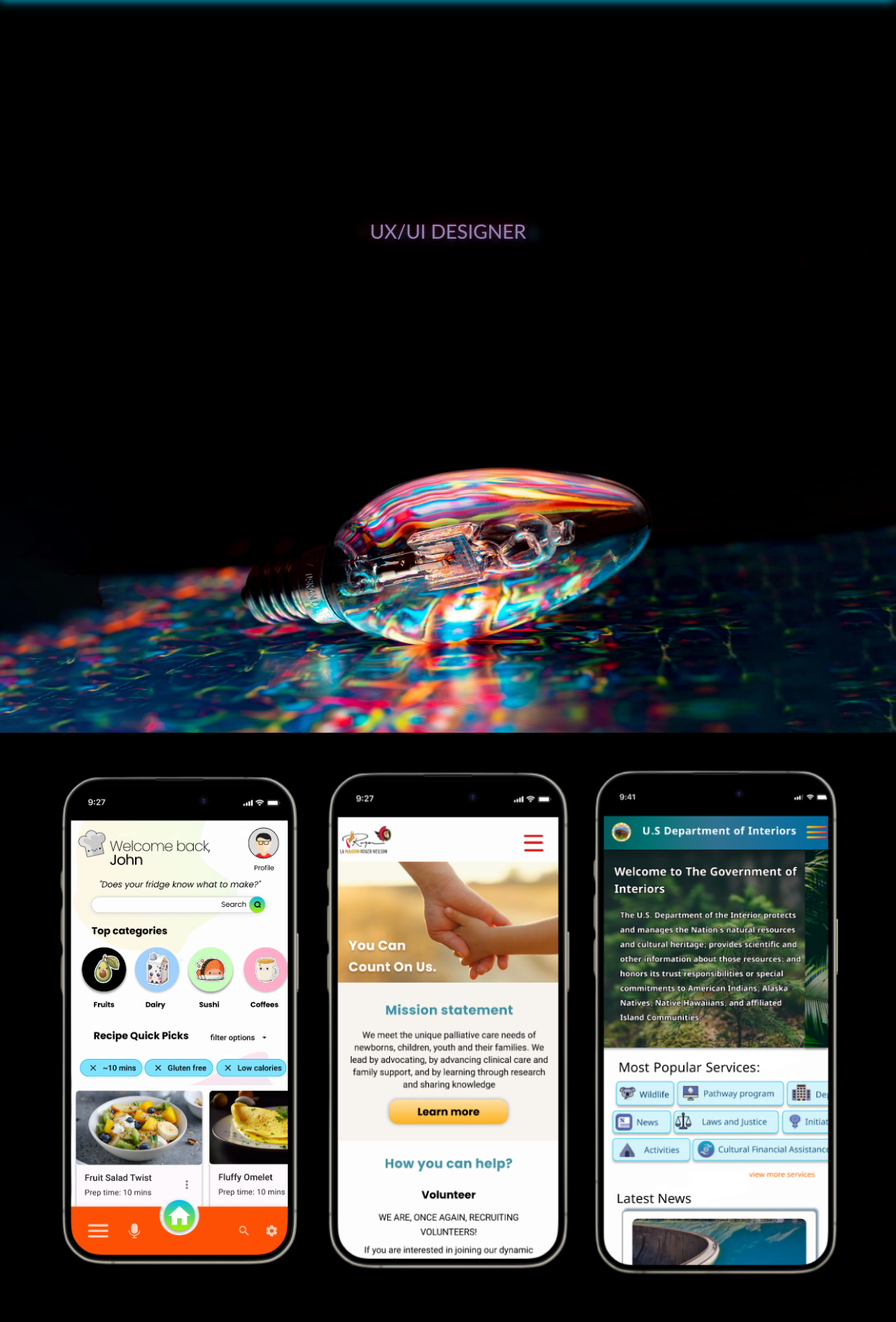
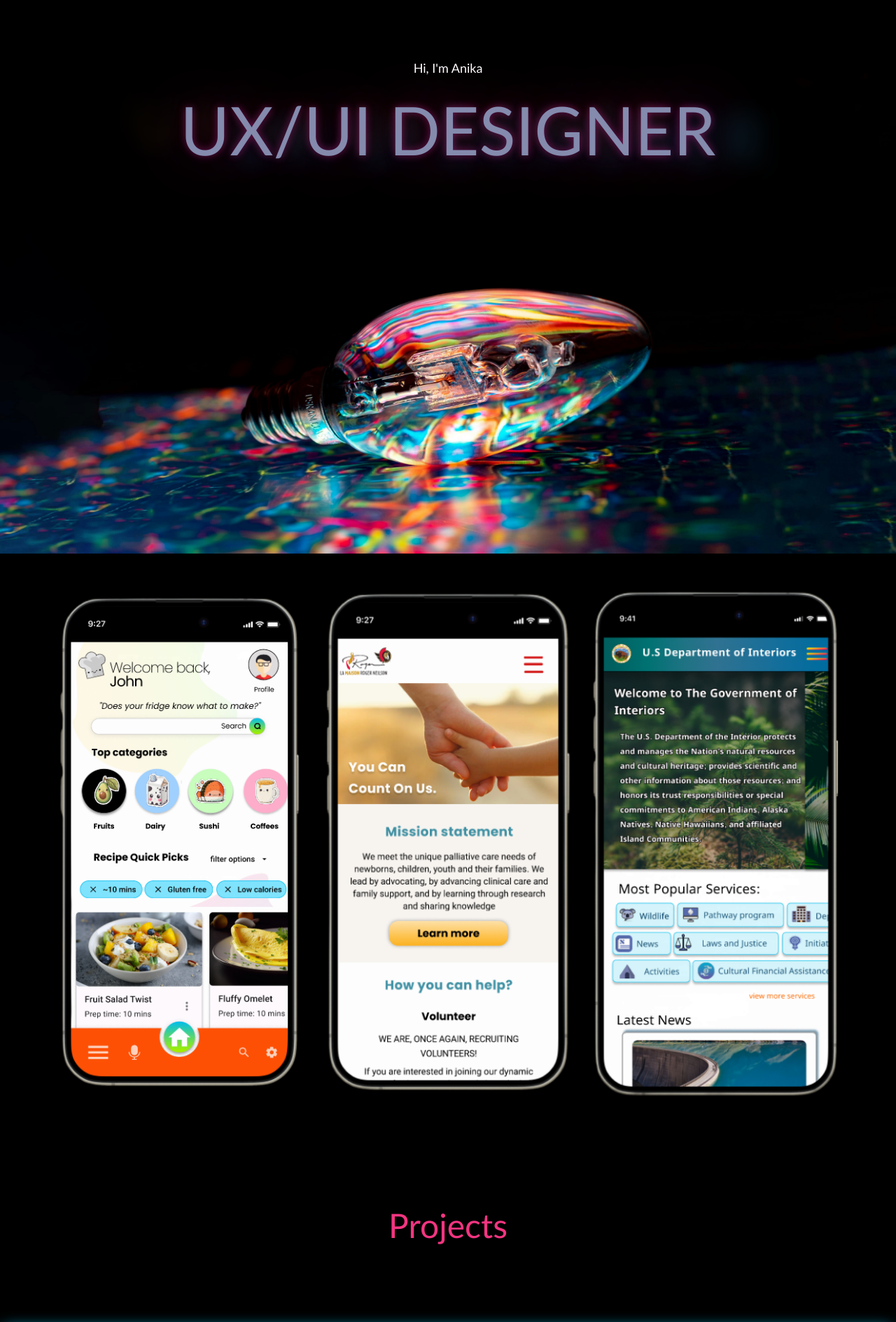
Before and after one commit to RogueAnuku/ux-ui-designer-anika, a PHP site: page /index.html in a window 1280 px wide. Shown: the part 70-1959 px from the top of the page at 70% size. Run offline with PHP 8.4, Linux system fonts and the light colour scheme.

Commit message:
commit 013

```diff
--- a/index.css
+++ b/index.css
@@ -48,7 +48,9 @@
   }
 
 
-  h3 {       margin-right: auto;
+  h3 {
+    z-index: 1;
+       margin-right: auto;
     margin-left: auto;
 
     animation: lights 5s 750ms linear infinite;
@@ -275,10 +277,7 @@ body {
         min-height: 100%;
         position: relative;
     }
-    body, h1, h2,  p, div {
-        margin: 0;
-        padding: 0;
-    }
+
 
     .menu-icon-img img {
         width: 46px;
@@ -288,7 +287,7 @@ body {
 
 
      .navbar {
-    box-shadow: -1px 1px 14px 0px #00bFF0;
+
     background-color: #000 !important;
     width: 100%;
     top: 0;
@@ -322,8 +321,12 @@ body {
         width: 100%;
     }
 
+  .row.hero-container p {
+    text-align: center;
+    font-size: 1.3rem;
+    color: white;
 
-
+  }
 
      .row {
         margin-right: 0px;
@@ -332,6 +335,7 @@ body {
         display: flex;
         -ms-flex-wrap: wrap;
         flex-wrap: wrap;
+        flex-direction: column;
     }
 
 
@@ -722,6 +726,11 @@ body {
 }
 
  @media  (min-width:576px)   {
+    .hero-container {
+        margin-top: 20%;
+        position: relative;
+        width: 100%;
+    }
 
     .hero-container img {
 
@@ -779,20 +788,10 @@ body {
 
      @media (min-width:768px)  {
 
-        .jumbotron-content img {
-            padding-top: 8%;
-            box-shadow: -1px 32px 59px #00bFF0;
+        .hero-container img {
+            margin-top: -135px;
+            width: 100%;
         }
-        .jumbotron-overlay {
-            width: 100%;
-            position: absolute;
-
-            text-align: center;
-            color: white;
-            /* background-color: rgba(0, 0, 0, 0.5); */
-            padding: 20px;
-        }
-
         .img-1 {
             margin-top: -89px;
             z-index: 4;
@@ -848,34 +847,20 @@ body {
         }
 
 
+        .hero-container {
+            margin-top: 12%;
+            position: relative;
+            width: 100%;
+        }
 
 
-.jumbotron {
-    margin-top: -100px;
-    background-color: #000;
+.hero-container img {
+    margin-top: -150px;
 }
 
-.jumbotron-title {
-margin-top: -68px;
-font-weight: 300;
-font-family: 'Verdana Pro', sans-serif;
-font-size: 3rem;
-color: white;
-}
-.jumbotron-text {
-
-    color: #00BFF0;
-    font-size: 1.1rem;
-}
-
-.jumbotron-content {
-
-    position: relative;
-    z-index: 1;
-}
-.jumbotron-content img {
-    padding-top: 0%;
-    box-shadow: -1px 32px 59px #00bFF0;
+.h3, h3 {
+    font-weight: 300;
+    font-size: 6rem;
 }
 
 .gem-section {
--- a/index.html
+++ b/index.html
@@ -82,6 +82,7 @@
 
 
     <div class="row hero-container" style="padding: 0%;">
+      <p style="font-size: large; color: white; z-index: 1;">Hi, I'm Anika</p>
         <h3>UX/UI DESIGNER</h3>
         <img src="./Image/hero.jpg">
 
```
